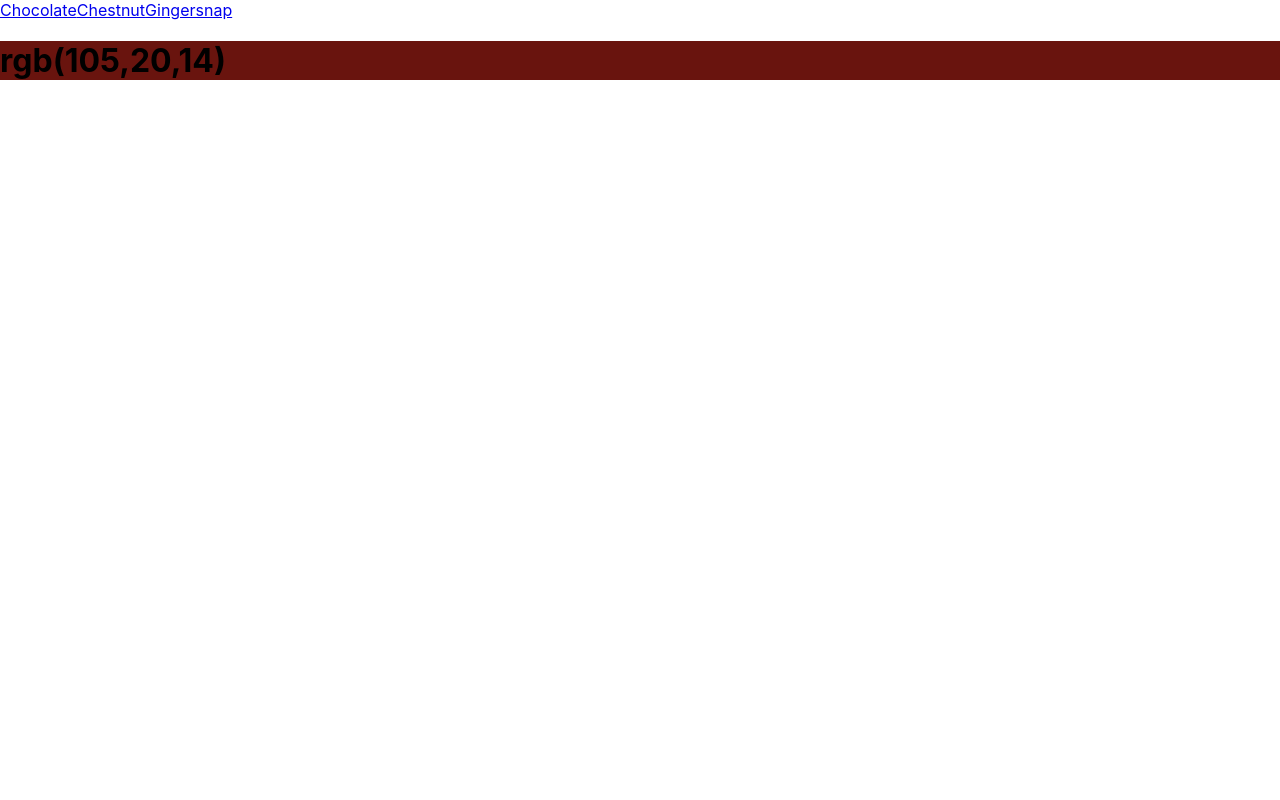
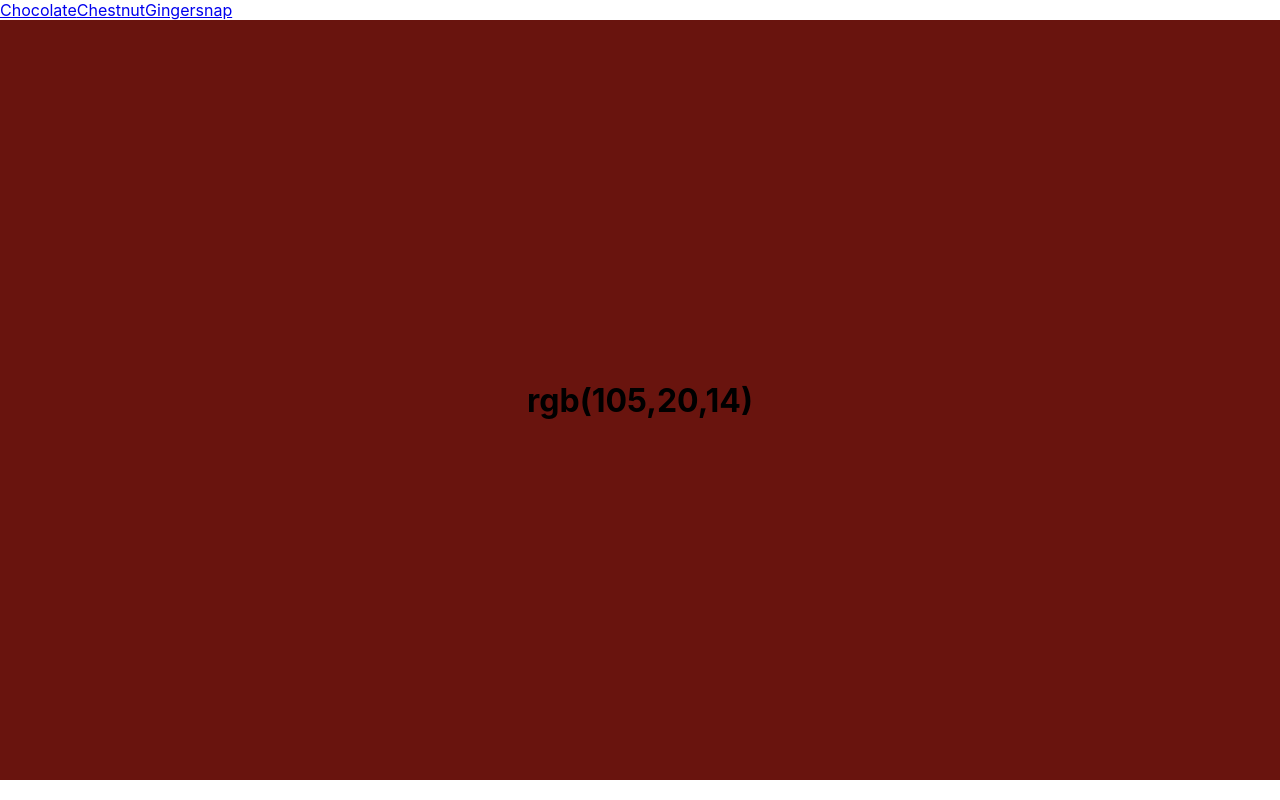
Before and after one commit to Allison-Ause/react-color-router, a React (Create React App) app: page /rgb/105/20/14 in a window 1280 px wide. Built offline with nearby package versions, Linux system fonts and the light colour scheme.

Commit message:
added styling to fullscreen the color background

```diff
--- /dev/null
+++ b/src/components/RGB/RGB.css
@@ -0,0 +1,7 @@
+.color-chip {
+  align-items: center;
+  display: flex;
+  height: 95vh;
+  justify-content: center;
+  width: 100%;
+}
--- a/src/components/RGB/RGB.js
+++ b/src/components/RGB/RGB.js
@@ -1,4 +1,5 @@
 import { useParams } from 'react-router-dom';
+import './RGB.css';
 
 export default function RGB() {
   const { r, g, b } = useParams();
@@ -6,7 +7,7 @@ export default function RGB() {
   console.log(background);
 
   return (
-    <div style={{ backgroundColor: background }}>
+    <div style={{ backgroundColor: background }} className="color-chip">
       <h1>{`rgb(${r},${g},${b})`}</h1>
     </div>
   );
```
Also changed, not shown: src/components/Chocolate/Chocolate.js (deleted, +0 -8 lines), src/components/Chocolate/Chocolate.css (deleted).
